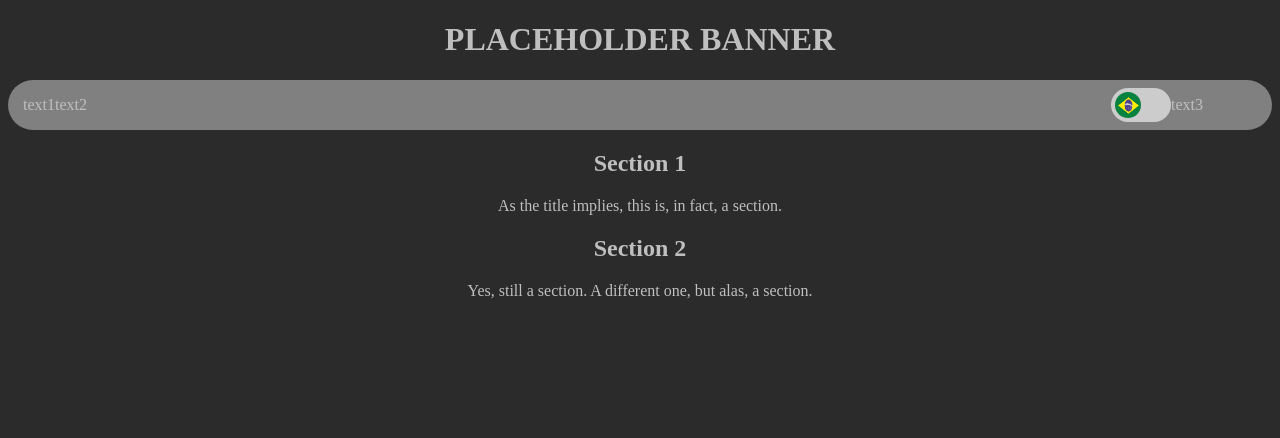
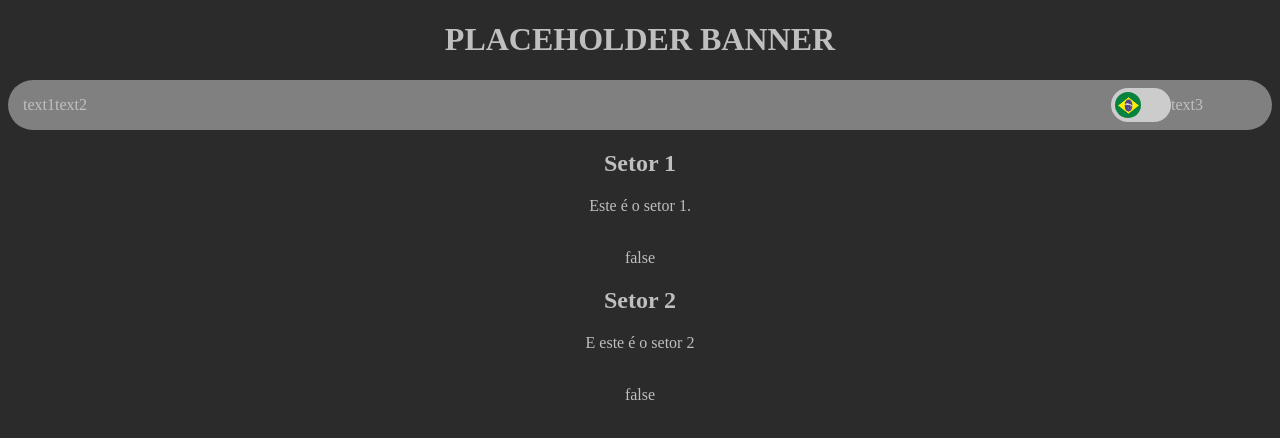
Before and after one commit to Terrible-Developer/dev-portfolio, an Angular app: page / in a window 1280 px wide. Shown: the top 438 px of the page. Built offline with nearby package versions, Linux system fonts and the light colour scheme.

Commit message:
Feita a forma base de trocar a linguagem de acordo com o toggle, faltando implementar nos outros elementos além de infoblocks, provavelmente achar um jeito de manter o estado do toggle persistente através de rotas

```diff
--- a/src/app/app.component.html
+++ b/src/app/app.component.html
@@ -1,11 +1,11 @@
 <div id="page" >
   <h1>PLACEHOLDER BANNER</h1>
   <div id="bar">
-    <app-topbar></app-topbar>
+    <app-topbar (languageToggle)="changeLanguage($event)"></app-topbar>
   </div>
   <div id="introduction">
 
   </div>
-  <app-infoblock isTranslated=true sectionTitle="Setor 1" sectionTitleEN="Section 1" sectionContent="Este é o setor 1." sectionContentEN="As the title implies, this is, in fact, a section."></app-infoblock>
-  <app-infoblock isTranslated=true sectionTitle="Setor 2" sectionTitleEN="Section 2" sectionContent="E este é o setor 2" sectionContentEN="Yes, still a section. A different one, but alas, a section."></app-infoblock>
+  <app-infoblock [isTranslated]="globalTranslation" sectionTitle="Setor 1" sectionTitleEN="Section 1" sectionContent="Este é o setor 1." sectionContentEN="As the title implies, this is, in fact, a section."></app-infoblock>
+  <app-infoblock [isTranslated]="globalTranslation" sectionTitle="Setor 2" sectionTitleEN="Section 2" sectionContent="E este é o setor 2" sectionContentEN="Yes, still a section. A different one, but alas, a section."></app-infoblock>
 </div>
--- a/src/app/app.component.ts
+++ b/src/app/app.component.ts
@@ -13,7 +13,8 @@ export class AppComponent {
   globalTranslation = false;
 
   changeLanguage(e): void {
-    e.preventDefault();
+    //e.preventDefault();
     this.globalTranslation = !this.globalTranslation;
+    //console.log(this.globalTranslation);
   }
 }
--- a/src/app/app.module.ts
+++ b/src/app/app.module.ts
@@ -9,7 +9,7 @@ import { TopbarComponent } from './topbar/topbar.component';
   declarations: [
     AppComponent,
     InfoblockComponent,
-    TopbarComponent
+    TopbarComponent,
   ],
   imports: [
     BrowserModule
--- a/src/app/infoblock/infoblock.component.html
+++ b/src/app/infoblock/infoblock.component.html
@@ -1,4 +1,13 @@
 <div>
-  <h2>{{!isTranslated ? sectionTitle : sectionTitleEN}}</h2>
-  <p>{{!isTranslated ? sectionContent : sectionContentEN}}</p>
+  <div *ngIf="!isTranslated then ptBR else enUS"></div>
+  <ng-template #ptBR>
+    <h2>{{sectionTitle}}</h2>
+    <p>{{sectionContent}}</p>
+  </ng-template>
+  <ng-template #enUS>
+    <h2>{{sectionTitleEN}}</h2>
+    <p >{{sectionContentEN}}</p>
+  </ng-template>
+  <br/>
+  {{isTranslated}}
 </div>
--- a/src/app/infoblock/infoblock.component.ts
+++ b/src/app/infoblock/infoblock.component.ts
@@ -19,7 +19,7 @@ export class InfoblockComponent implements OnInit {
   isTranslated = false;
 
   ngOnInit(): void {
-    console.log(this.isTranslated);
+    //console.log(this.isTranslated);
   }
 
 }
--- a/src/app/topbar/topbar.component.ts
+++ b/src/app/topbar/topbar.component.ts
@@ -12,8 +12,13 @@ export class TopbarComponent implements OnInit {
   ngOnInit(): void {
   }
 
+  languageToggleButton: false;
+
+  @Output()
+  languageToggle: EventEmitter<boolean> = new EventEmitter<boolean>();
+
   changeLanguageOnClick(): void {
-    console.log('nyes');
+    this.languageToggle.emit(!this.languageToggleButton);
   }
 
 }
```
